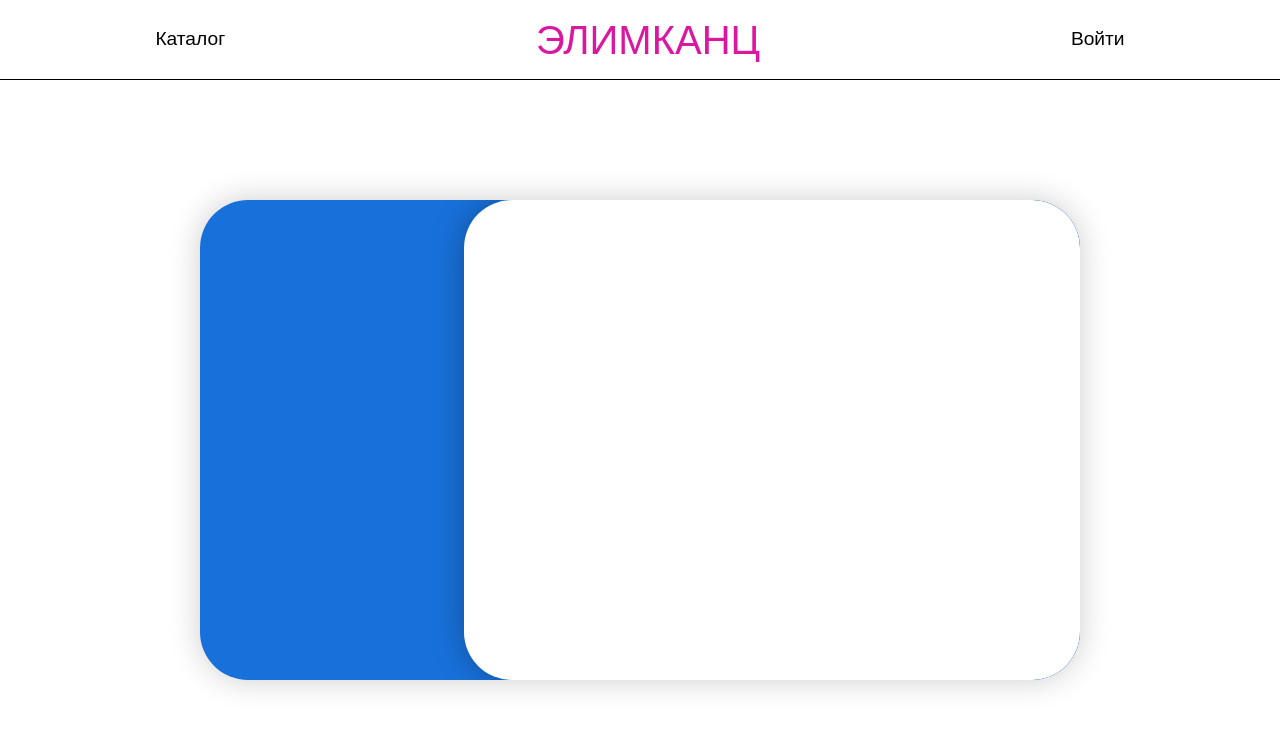
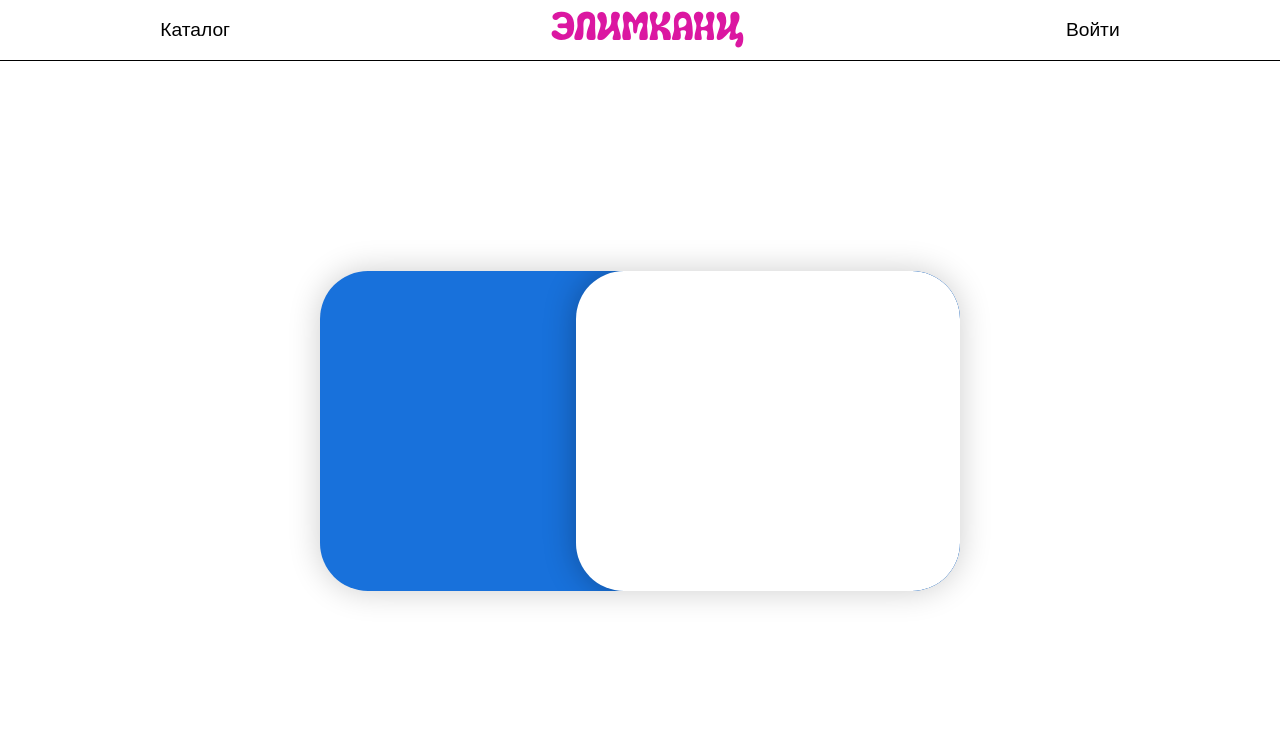
Before and after one commit to Limrlina/pet-project, a React (Vite) app: page /login in a window 1280 px wide. Shown: the top 730 px of the page. Built offline with nearby package versions, Linux system fonts and the light colour scheme.

Commit message:
fix: fonts format on mobile

```diff
--- a/src/pages/Login/Login.module.css
+++ b/src/pages/Login/Login.module.css
@@ -1,6 +1,6 @@
 :root {
-    --form-width-on-desktop: 70%;
-    --btn-container-width-on-desktop: 30%;
+    --form-width-on-desktop: 60%;
+    --btn-container-width-on-desktop: 40%;
 
     --form-height-on-mobile: 90%;
     --btn-height-width-on-mobile: 10%;
@@ -16,7 +16,7 @@
 .form-container {
     margin: 1rem;
     background-color: #1871DB;
-    width: 55rem;
+    width: 50rem;
     height: 30rem;
     border-radius: 3rem;
     box-shadow: 0 0 2rem rgba(0, 0, 0, 0.2);
@@ -234,6 +234,14 @@
 }
 
 /* iPhone (альбомный режим) */
-@media only screen and (orientation: landscape) and (min-device-width: 320px) and (max-device-width: 926px) and (-webkit-min-device-pixel-ratio: 2) {
+@media only screen and (orientation: landscape) and (min-device-width: 320px) and (max-device-width: 926px) {
+    .form-container {
+        width: 40rem;
+        height: 20rem;
+        font-size: 1rem;
+    }
 
+    .change-form-btn {
+        width: 80%;
+    }
 }
--- a/src/pages/Login/Login.tsx
+++ b/src/pages/Login/Login.tsx
@@ -8,11 +8,14 @@ const Login = () => {
   const [loginActive, setLoginActive] = useState(true);
 
   useEffect(() => {
-    document.body.style.overflow = "hidden";
+    console.log(window.innerWidth);
+    if (window.innerWidth < 500) {
+      document.body.style.overflow = "hidden";
 
-    return () => {
-      document.body.style.overflow = "";
-    };
+      return () => {
+        document.body.style.overflow = "";
+      };
+    }
   }, []);
 
   return (
@@ -30,9 +33,7 @@ const Login = () => {
           </div>
         )) || (
           <div className={styles["btn-container"]}>
-            <p className={styles["btn-container-header"]}>
-              Уже зарегистрированы?
-            </p>
+            <p className={styles["btn-container-header"]}>Есть аккаунт?</p>
             <button
               className={styles["change-form-btn"]}
               onClick={() => setLoginActive(!loginActive)}
@@ -47,9 +48,7 @@ const Login = () => {
           </div>
         )) || (
           <div className={styles["btn-container"]}>
-            <p className={styles["btn-container-header"]}>
-              Ещё не зарегистрированы?
-            </p>
+            <p className={styles["btn-container-header"]}>Нет аккаунта?</p>
             <div>
               <p className={styles["btn-container-subheader"]}>
                 Зарегистрируйтесь, чтобы получить возможность оформлять заказы
--- a/src/styles/fonts.css
+++ b/src/styles/fonts.css
@@ -1,6 +1,7 @@
 @font-face {
     font-family: 'Lepka';
-    src: url('../assets/fonts/lepka.otf') format('otf');
+    src: url('../assets/fonts/lepka.otf') format('otf'),
+    url('../assets/fonts/lepka.woff') format('woff');
     font-weight: normal;
     font-style: normal;
     font-display: swap;
--- a/src/styles/global.css
+++ b/src/styles/global.css
@@ -1,6 +1,6 @@
 html, body, #root {
-    height: 100vh;
     display: flex;
     flex-direction: column;
     font-family: 'Racama', sans-serif;
+    overflow: visible;
 }
```
Also changed, not shown: src/assets/fonts/lepka.woff (added).
